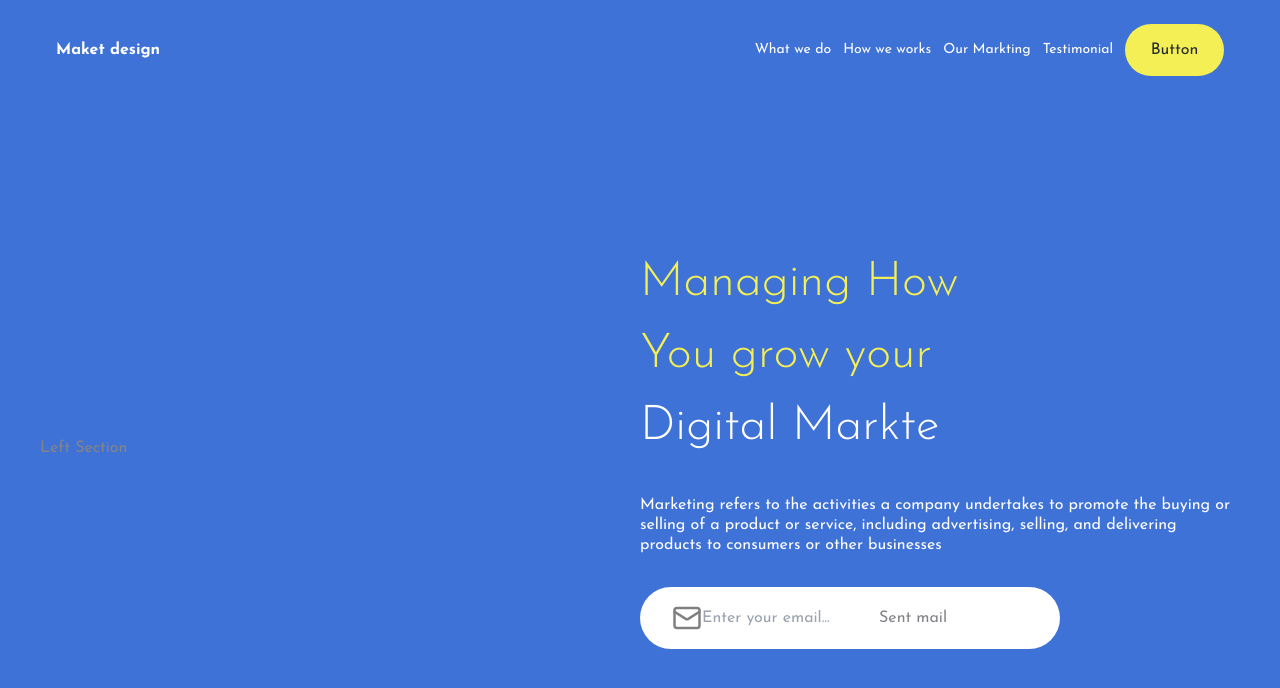
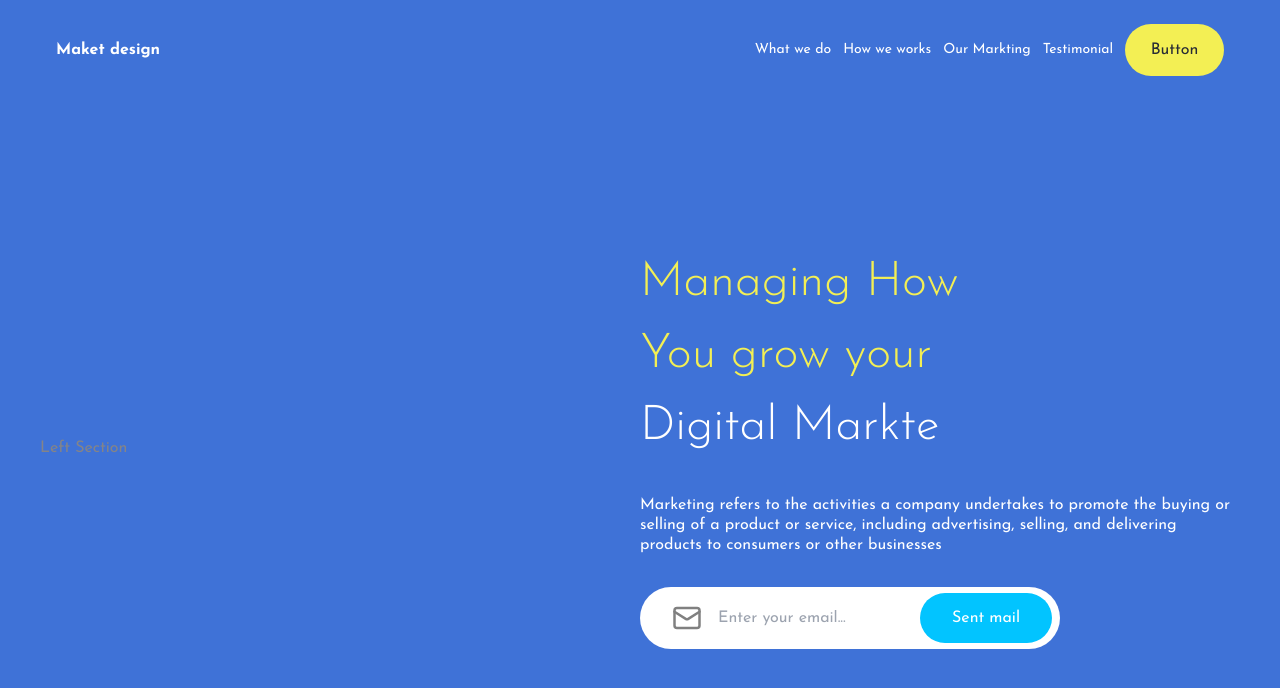
Before and after one commit to tchasinga/markting, a Next.js app: page / in a window 1280 px wide. Shown: the top 688 px of the page. Built offline with nearby package versions, Linux system fonts and the light colour scheme.

Commit message:
new code is added now

```diff
--- a/src/app/Components/EmailBox/EmailBox.css
+++ b/src/app/Components/EmailBox/EmailBox.css
@@ -12,4 +12,19 @@
 .emailBox input{
     outline: none;
     border: none;
+    margin-left: 1rem;
+    flex: 1;
 }
+
+.getFunded{
+    position: absolute;
+    right: 0.5rem;
+    height: 80%;
+    background-color: var(--secondary-color);
+    display: flex;
+    align-items: center;
+    justify-content: center;
+    padding: 0rem 2rem;
+    border-radius: 999px;
+    color: #fff;
+}
```
